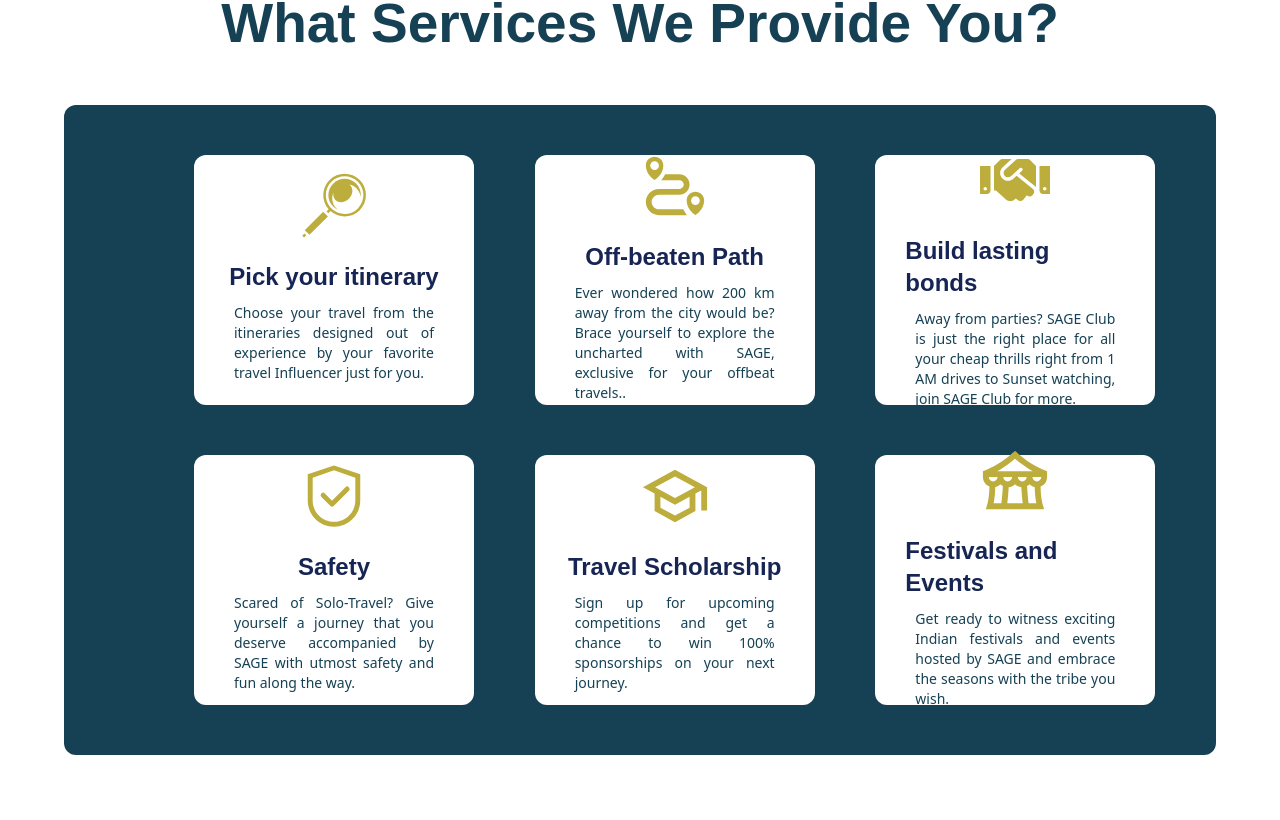
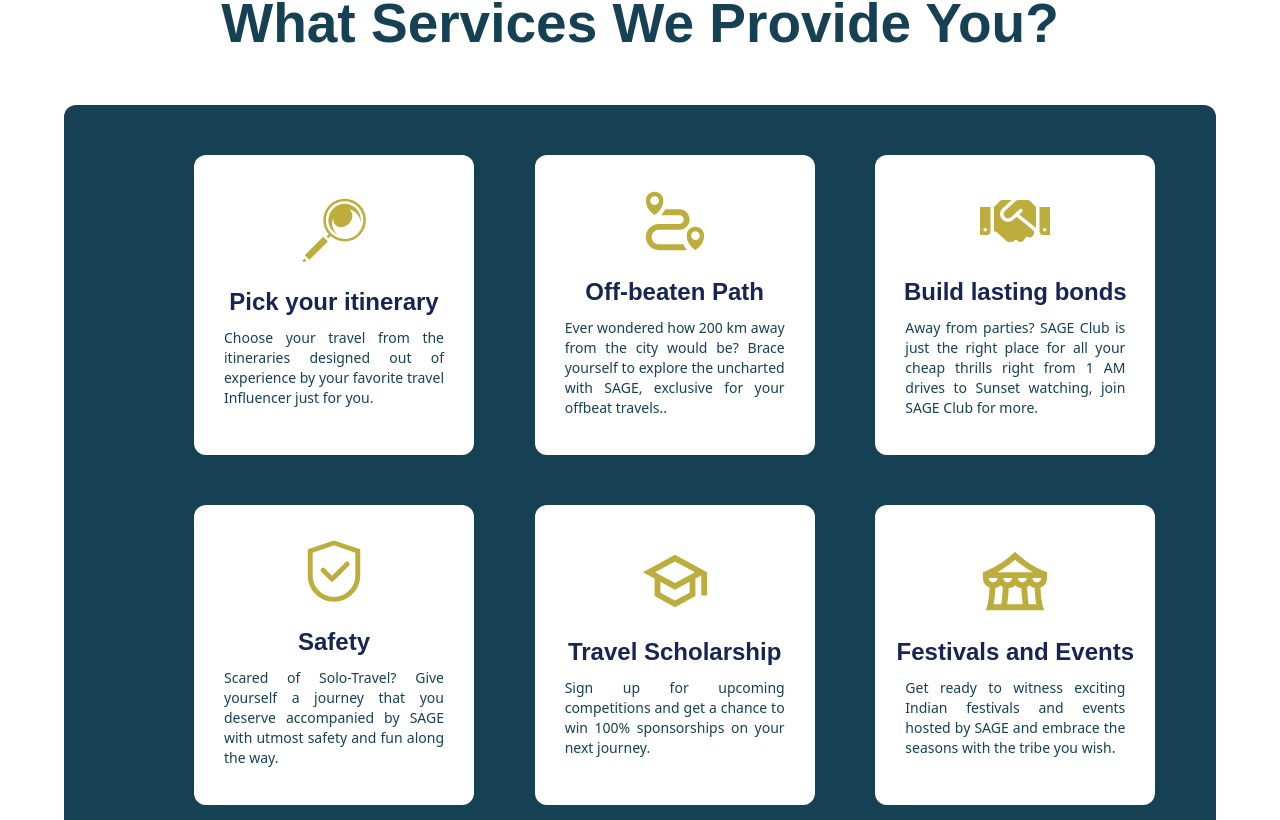
Before and after one commit to wethe-sage/landingSage, a React (Create React App) app: page / in a window 1280 px wide. Shown: the part 740-1560 px from the top of the page. Built offline with nearby package versions, Linux system fonts and the light colour scheme.

Commit message:
updated ServicesCarrd

```diff
--- a/src/Components/ServiceCard.js
+++ b/src/Components/ServiceCard.js
@@ -2,8 +2,8 @@ import React from 'react';
 
 const ServiceCard = (props) => {
   return (
-    <div>
-      <div className='hover:shadow-xl  flex select-none rounded-xl  p-[30px] flex-col justify-center items-center bg-white w-[280px] h-[270px] max-h-[250px]'>
+    <div className='select-none'>
+      <div className='hover:shadow-xl  flex select-none rounded-xl  p-[20px] flex-col justify-center items-center bg-white w-[280px] h-[300px] max-h-[350px]'>
         <h1 className='text-[70px] text-[#bcad3c] mt-[5px]'>{props.image}</h1>
         <h1 className='heading font-semibold text-2xl mt-[20px]  text-blue-950'>{props.name}</h1>
         <p className='text-[#164154] text-sm p-[10px] text-justify'>{props.description}</p>
```
